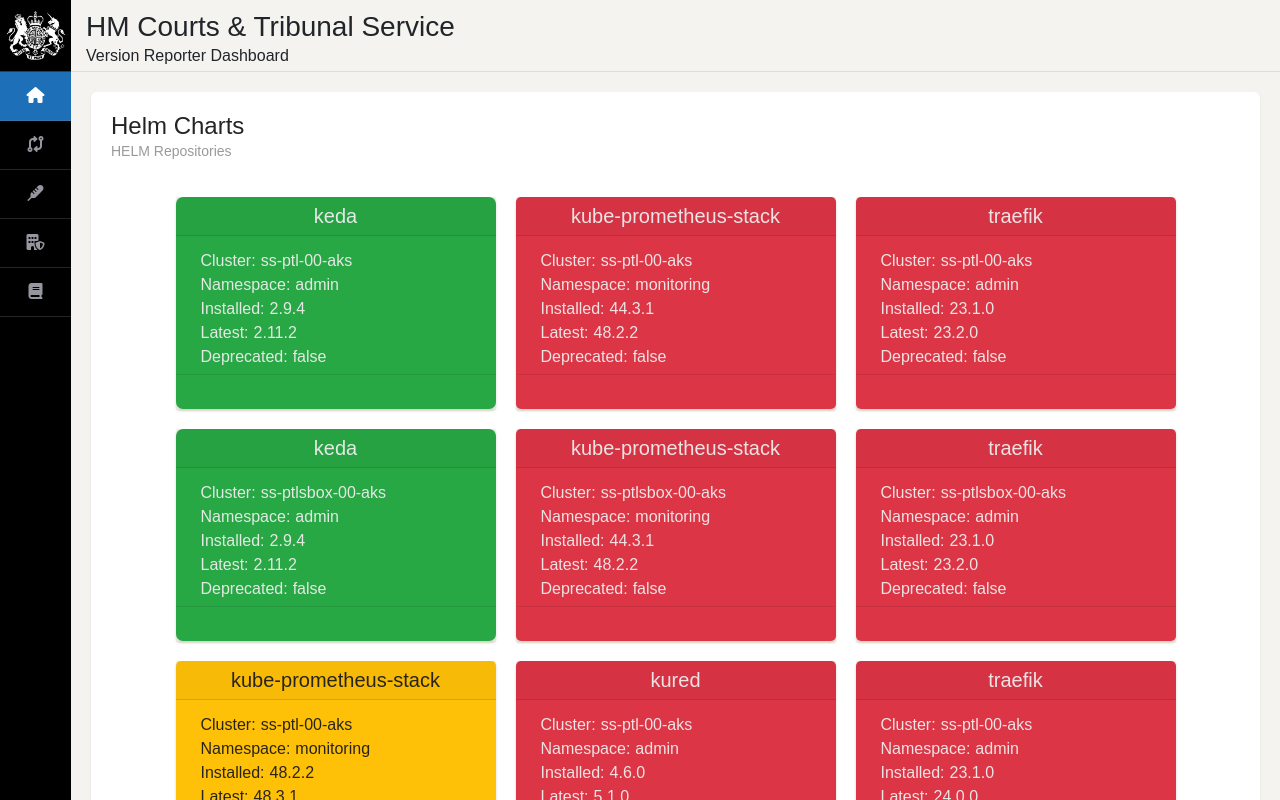
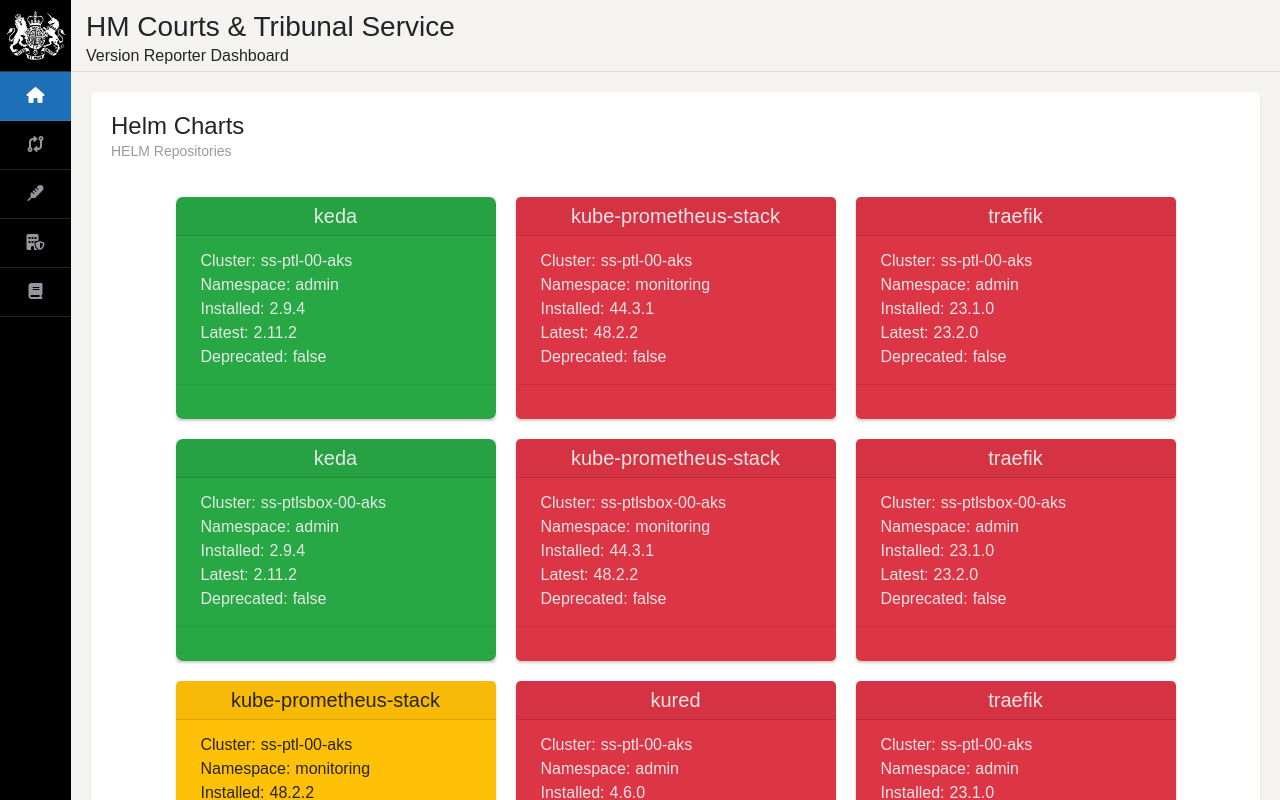
Before and after one commit to hmcts/version-reporter-dashboard, a Vue app: page /reports/helmcharts in a window 1280 px wide. Shown: the top 800 px of the page. Built offline with nearby package versions, Linux system fonts and the light colour scheme; a web font is replaced by a local one; what vuejs-smart-table would draw is missing.

Commit message:
resolve conflict

```diff
--- a/src/assets/style.css
+++ b/src/assets/style.css
@@ -876,7 +876,7 @@
 }
 
 .flex-container .item-content {
-    padding: 5px 20px 5px 20px;
+    padding: 5px 20px 15px 20px;
 }
 
 .flex-container .item-content .item-content-ul {
```
